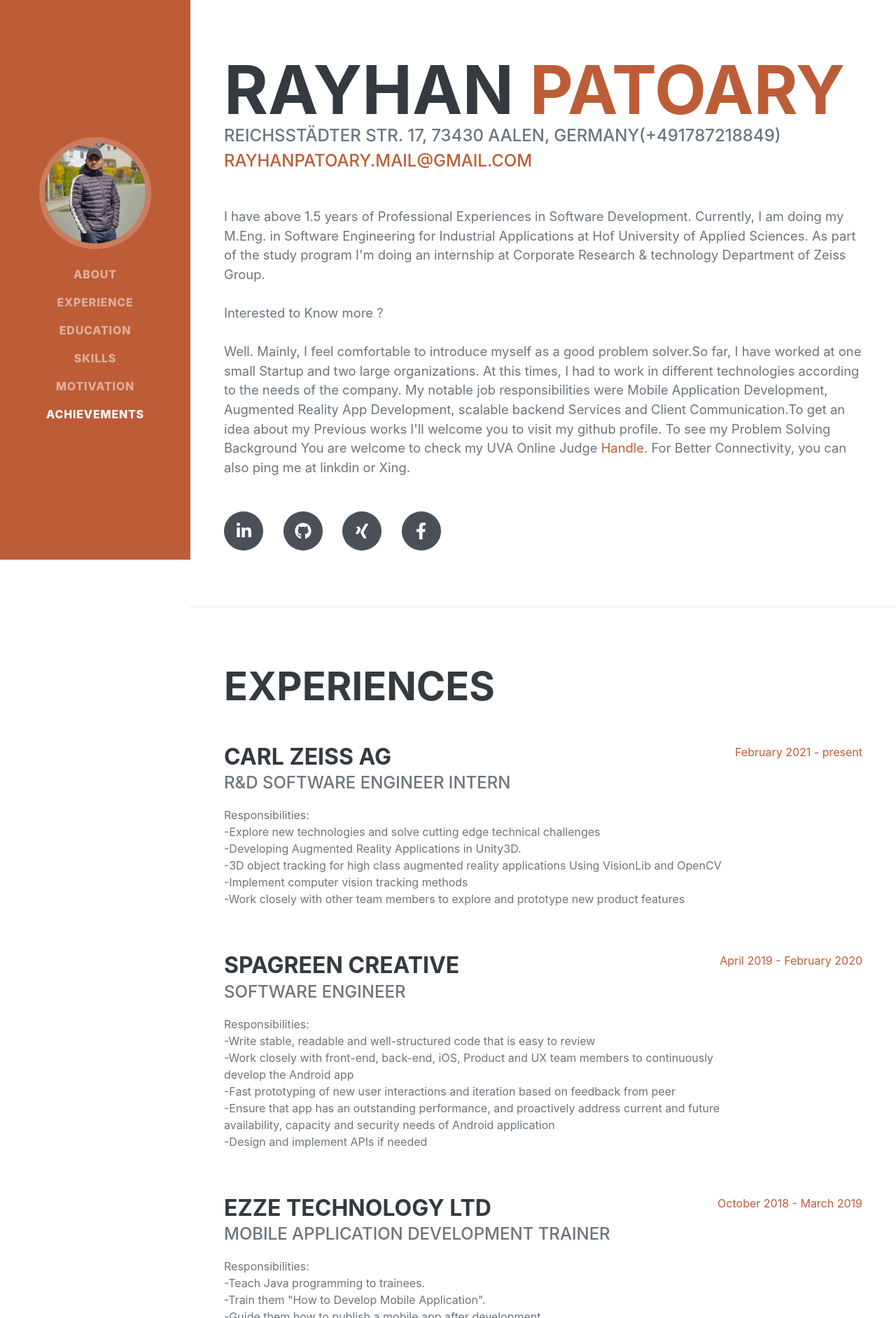
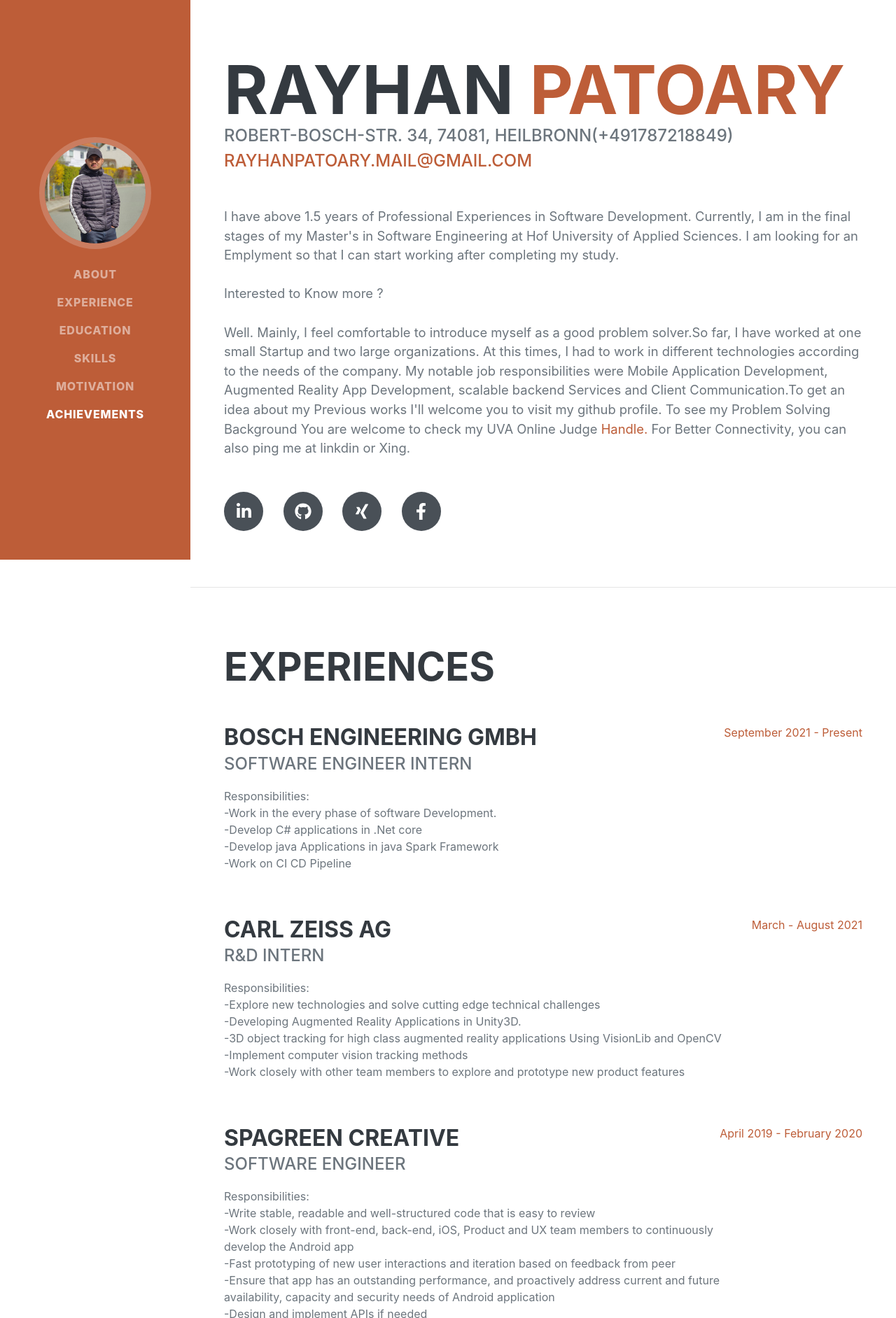
Before and after one commit to rayhanpatoary/Portfolio, a website: page index.html in a window 1280 px wide. Shown: the top 1884 px of the page at 70% size. Drawn offline with nearby package versions, Linux system fonts and the light colour scheme; a web font is replaced by a local one.

Commit message:
updated Location and Current company

```diff
--- a/index.html
+++ b/index.html
@@ -48,12 +48,11 @@
                         <span class="text-primary">Patoary</span>
                     </h1>
                     <div class="subheading mb-5">
-                        Reichsstädter Str. 17, 73430 Aalen, Germany(+491787218849) <br>
+                        Robert-Bosch-Str. 34, 74081, Heilbronn(+491787218849) <br>
                         <a href="mailto:rayhanpatoary.mail@gmail.com">rayhanpatoary.mail@gmail.com</a>
                     </div>
                     <p class="lead mb-5"> I have above 1.5 years of Professional Experiences in Software Development. Currently,
-                        I am doing my M.Eng. in Software Engineering for Industrial Applications at Hof University of Applied Sciences.
-                        As part of the study program I'm doing an internship at Corporate Research & technology Department of Zeiss Group.
+                        I am in the final stages of my Master's in Software Engineering at Hof University of Applied Sciences. I am looking for an Emplyment so that I can start working after completing my study.
                         <br><br>
                         Interested to Know more ? <br><br>
                         Well. Mainly, I feel comfortable to introduce myself as a good problem solver.So far,
@@ -78,15 +77,27 @@
                     <h2 class="mb-5">Experiences</h2>
                     <div class="d-flex flex-column flex-md-row justify-content-between mb-5">
                         <div class="flex-grow-1">
+                            <h3 class="mb-0">Bosch Engineering GMBH</h3>
+                            <div class="subheading mb-3">Software Engineer Intern</div>
+
+                            <p>Responsibilities:<br>-Work in the every phase of software Development.
+                            <br>-Develop C# applications in .Net core
+                            <br>-Develop java Applications in java Spark Framework
+                            <br>-Work on CI CD Pipeline</p>
+                        </div>
+                        <div class="flex-shrink-0"><span class="text-primary">September 2021 - Present</span></div>
+                    </div>
+                    <div class="d-flex flex-column flex-md-row justify-content-between mb-5">
+                        <div class="flex-grow-1">
                             <h3 class="mb-0">Carl Zeiss AG</h3>
-                            <div class="subheading mb-3">R&D Software Engineer Intern</div>
+                            <div class="subheading mb-3">R&D Intern</div>
 
                             <p>Responsibilities:<br>-Explore new technologies and solve cutting edge technical challenges<br>-Developing Augmented Reality Applications in Unity3D.
                             <br>-3D object tracking for high class augmented reality applications Using VisionLib and OpenCV
                             <br>-Implement computer vision tracking methods
                             <br>-Work closely with other team members to explore and prototype new product features</p>
                         </div>
-                        <div class="flex-shrink-0"><span class="text-primary">February 2021 - present</span></div>
+                        <div class="flex-shrink-0"><span class="text-primary">March - August 2021</span></div>
                     </div>
                     <div class="d-flex flex-column flex-md-row justify-content-between mb-5">
                         <div class="flex-grow-1">
@@ -352,11 +363,8 @@
                         software Development methodologies very well.
                         I think as a software engineer I shouldn’t just be a mobile app developer or web developer.Engineers should be able to prepare himself according to the Industrial demand.
                         And I think I have that. So I don't want to define on which Technology I want to work in work place. I will do the tasks in what my employer will assign me.
-                        If this is the case, after seeing my experience on the Android application, a company offered me an internship in Android development, then it would be a plus point for me.
-                        <br><br> My plan is to work for long term wherever I get the chance. I have to do six months internship as per the requirements of my university. In other words, out of my total four semesters, the third semester is full time internship what I'm doing now at Carl Zeiss.
-                        And in semester fourth I have to write a master thesis. Which I can write in a company or I can write myself.
-                        I will write the master thesis under my proffesor. Beyond that I can work as a full time work student if I get the opportunity. Since I am on a student visa I am allowed to work 120 days full time.
-                        During this time I will finish my studies and if the company wants I can join as a full time employee. Therefore, the relationship will be for long-term not only for few months!
+                        If this is the case, after seeing my experience on the Android application, a company offered me a job in Android development, then it would be a plus point for me.
+                        <br><br> My plan is to work for long term wherever I get the chance.
                          </p>
                 </div>
             </section>
```
